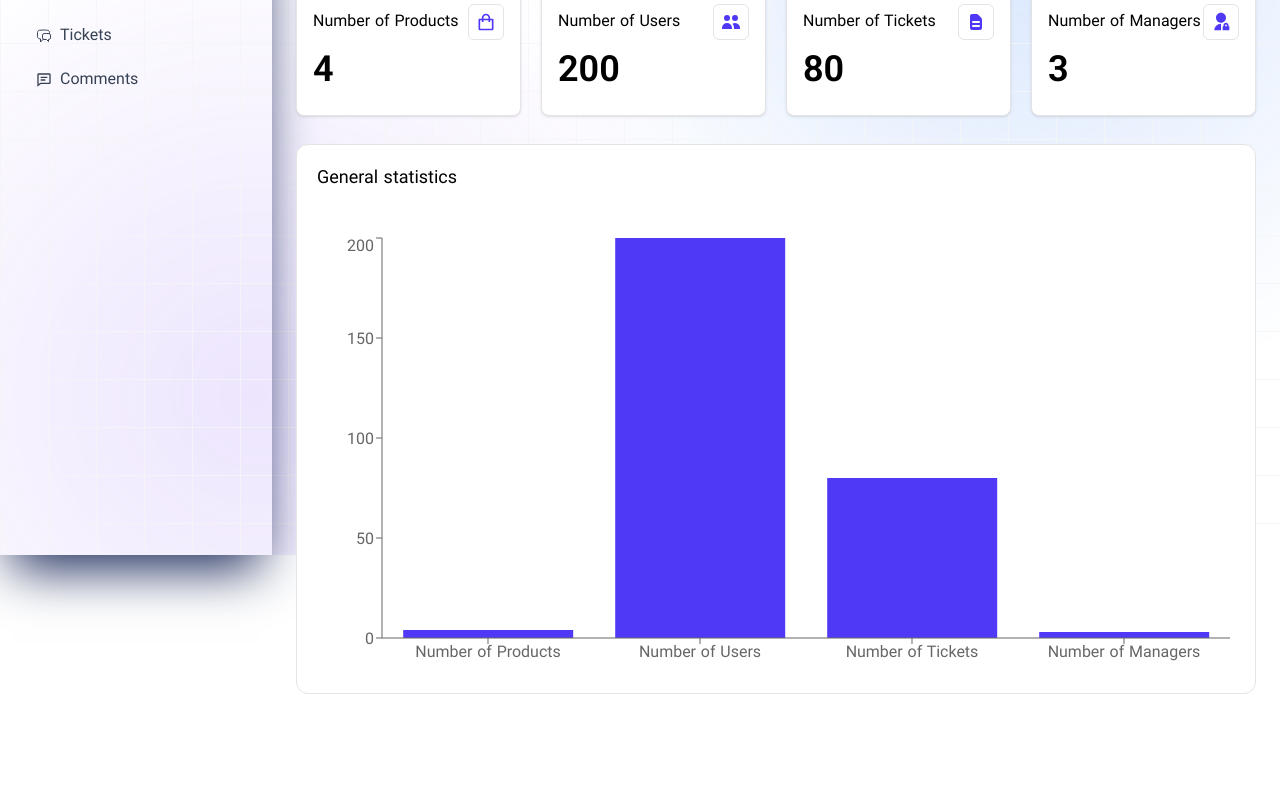
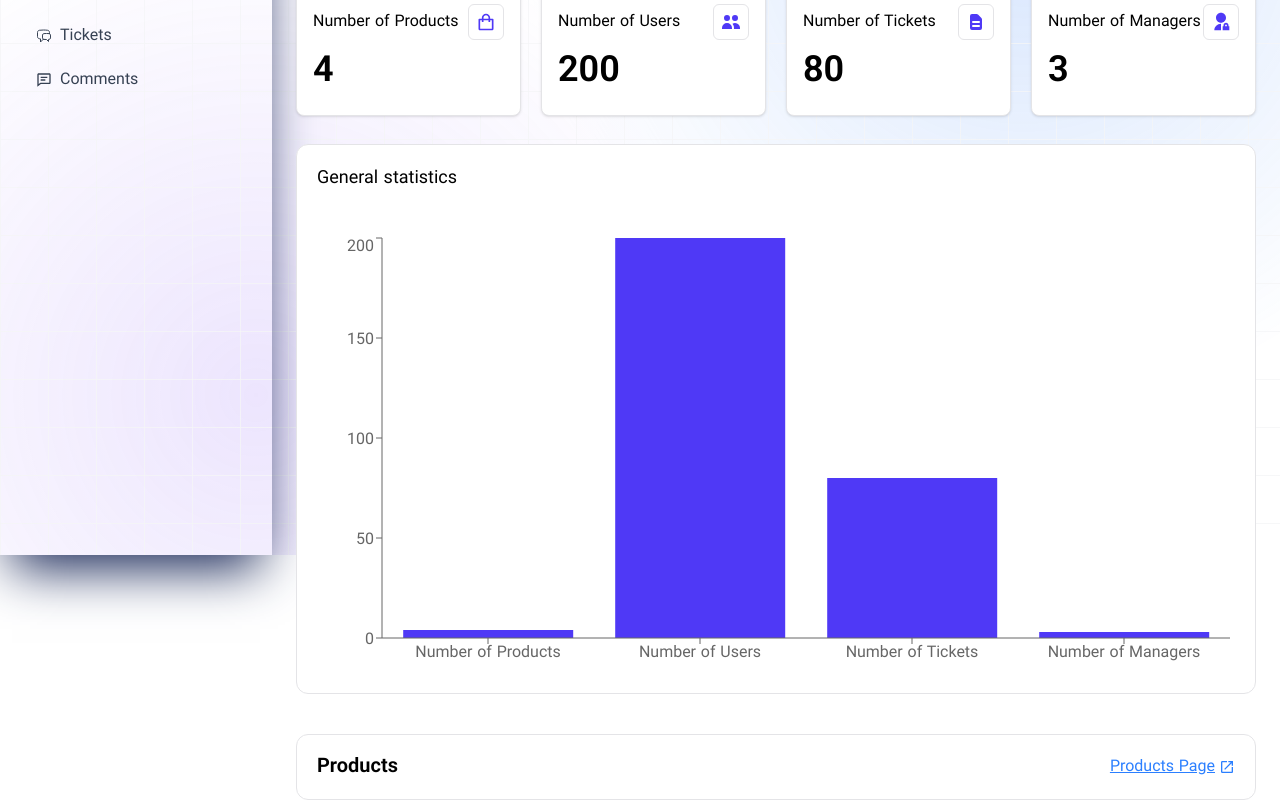
Before and after one commit to Reza-Bamoniri/Admin-Dashboard, a React (Vite) app: page / in a window 1280 px wide. Shown: the part 245-1045 px from the top of the page. Before the commit the page ends 939 px from the top, so only its background shows below. Built offline with nearby package versions, Linux system fonts and the light colour scheme.

Commit message:
feat: create the top of the products box

```diff
--- /dev/null
+++ b/src/components/LastProductTable/LastProductTable.jsx
@@ -0,0 +1,28 @@
+import React from 'react'
+import { MdOpenInNew } from 'react-icons/md';
+import Table from "../common/Table/Table";
+import { Link } from "react-router";
+
+const LastProductTable = () => {
+  const Buttons = () => {
+    return (
+      <Link
+        to={"/products"}
+        className="underline hover:text-blue-400 text-blue-500 flex-center gap-1"
+      >
+        <span>Products Page</span>
+        <MdOpenInNew />
+      </Link>
+    );
+  };
+
+  return (
+    <div>
+      <Table header={{ title: "Products", Buttons: Buttons }}>
+        {/* Children */}
+      </Table>
+    </div>
+  );
+}
+
+export default LastProductTable
--- a/src/components/common/Table/Table.jsx
+++ b/src/components/common/Table/Table.jsx
@@ -1,15 +1,15 @@
 import React from 'react'
 import TableHeader from './elements/TableHeader'
 
-const Table = () => {
+const Table = ({header = { title:undefined, Buttons: undefined}}) => {
 
 
-    let header = { title:undefined, Buttons: undefined}
+
 
   return (
     <div className="mt-10 border min-w-full! bg-white primary-border-color rounded-xl overflow-hidden">
         <TableHeader header={header} />
-      <div>{children}</div>
+      {/* <div>{children}</div> */}
     </div>
   )
 }
--- a/src/components/common/Table/elements/TableHeader.jsx
+++ b/src/components/common/Table/elements/TableHeader.jsx
@@ -2,7 +2,7 @@ import React from "react";
 import Filter from "./Filter"
 import Search from "./Search"
 
-const TableHeader = (header) => {
+const TableHeader = ({header}) => {
   const { Buttons } = header;
   return (
     <div className="flex items-center justify-between px-5 h-16">
--- a/src/pages/Home.jsx
+++ b/src/pages/Home.jsx
@@ -3,6 +3,7 @@ import SectionTitle from '../components/common/SectionTitle'
 import CallToAction from '../components/common/CallToAction'
 import Summaries from '../components/Summaries/Summaries'
 import DetailsCharts from '../components/DetailsCharts/DetailsCharts'
+import LastProductTable from '../components/LastProductTable/LastProductTable'
 
 const Home = () => {
   return (
@@ -12,7 +13,7 @@ const Home = () => {
 
       <div className="">
          <DetailsCharts />
-        {/* <ProductsTable /> */}
+        <LastProductTable />
         {/* <QuickOverview />  */}
       </div>
     </>
```
